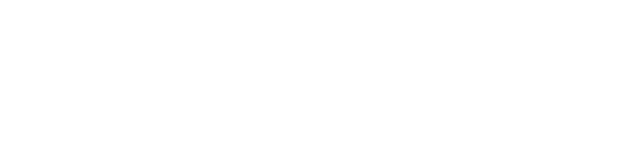
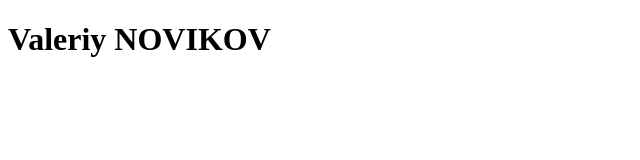
Before and after one commit to Nikhbb/rsschool-cv, a plain HTML site: page index.html in a window 1280 px wide. Shown: the whole page, without its empty margins (0-640 px from the left). Drawn offline with Linux system fonts and the light colour scheme.

Commit message:
feat: add h1 in index.html

```diff
--- a/index.html
+++ b/index.html
@@ -7,6 +7,7 @@
     <link rel="stylesheet" href="style.css">
 </head>
 <body>
+    <h1>Valeriy NOVIKOV</h1>
 
 </body>
 </html>
```
